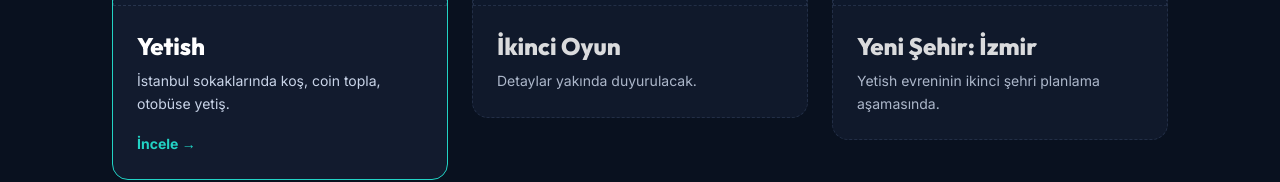
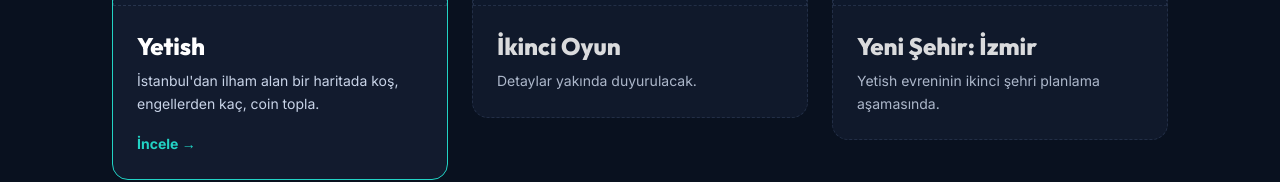
Before and after one commit to resulekremgumus/reggames-web, a Next.js app: page /oyunlar in a window 1280 px wide. Shown: the part 585-767 px from the top of the page. Built offline with nearby package versions, Linux system fonts and the light colour scheme.

Commit message:
Oyunlar sayfasindaki oyun aciklamasini duzelt

```diff
--- a/src/app/oyunlar/page.tsx
+++ b/src/app/oyunlar/page.tsx
@@ -38,7 +38,7 @@
             <div className="p-6">
               <h2 className="font-heading font-extrabold text-2xl mb-2">Yetish</h2>
               <p className="text-text-body text-sm leading-relaxed mb-4">
-                İstanbul sokaklarında koş, coin topla, otobüse yetiş.
+                İstanbul&apos;dan ilham alan bir haritada koş, engellerden kaç, coin topla.
               </p>
               <span className="text-primary font-body font-bold text-sm">İncele →</span>
             </div>
```
